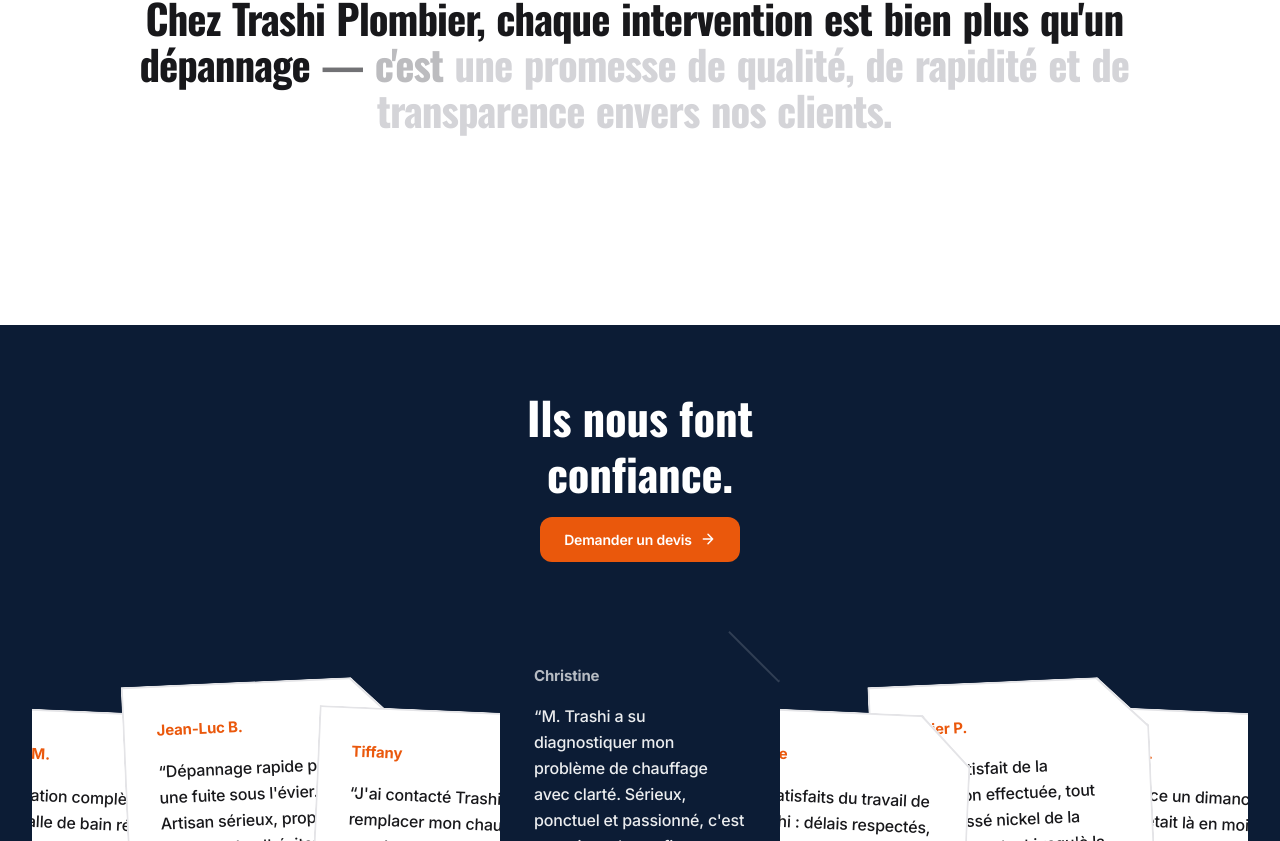
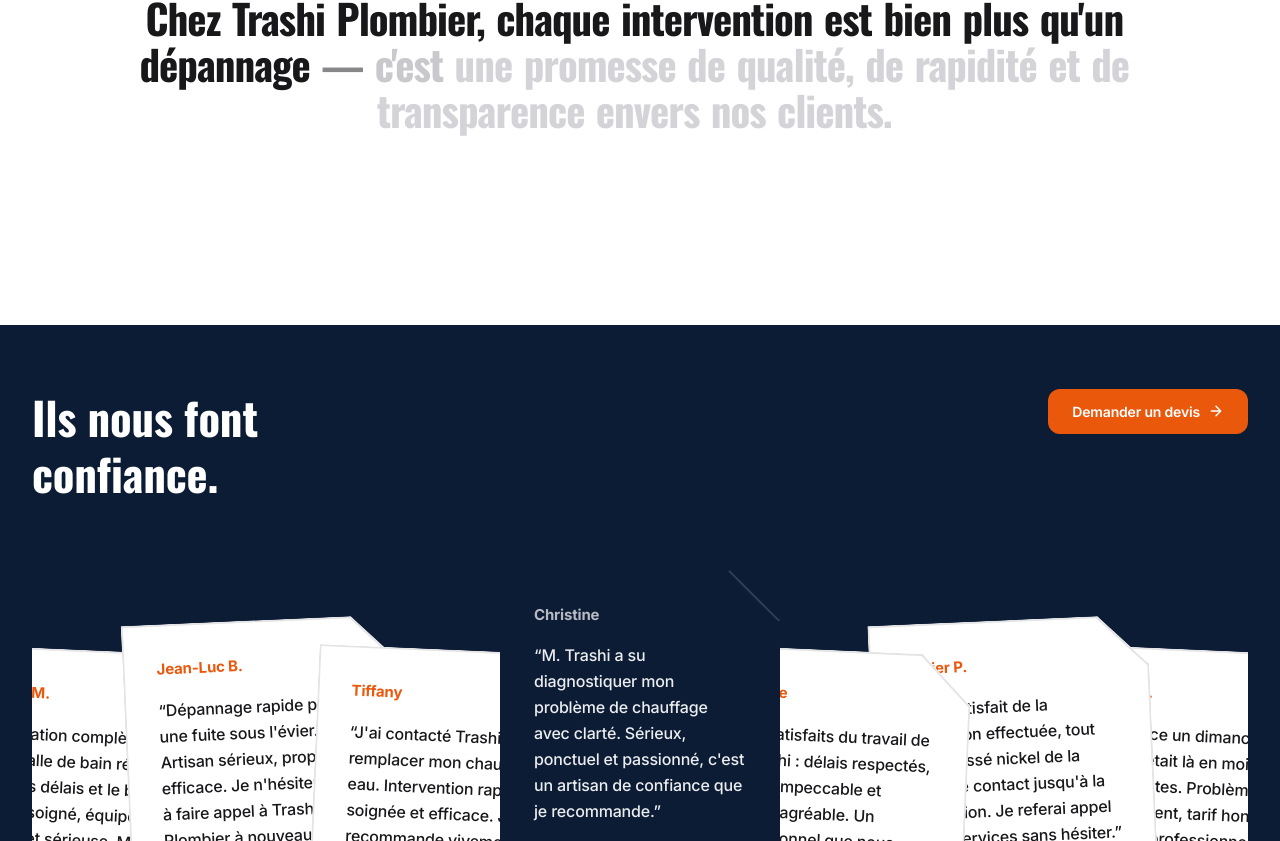
Before and after one commit to madebyaldo/trashi-plombier, a Next.js app: page / in a window 1280 px wide. Shown: the part 4196-5037 px from the top of the page. Built offline with nearby package versions, Linux system fonts and the light colour scheme.

Commit message:
revert testimonials heading to left-aligned

```diff
--- a/components/ui/stagger-testimonials.tsx
+++ b/components/ui/stagger-testimonials.tsx
@@ -76,7 +76,7 @@ export default function StaggerTestimonials() {
     <div className="max-w-[1440px] mx-auto px-6 lg:px-8">
 
       {/* Header */}
-      <div className="flex flex-col items-center text-center gap-4 mb-16">
+      <div className="flex flex-col md:flex-row md:items-center md:justify-between gap-4 mb-16">
         <h2
           className="font-heading font-black text-white leading-tight"
           style={{ fontSize: "clamp(1.8rem, 3.5vw, 3rem)" }}
@@ -85,7 +85,7 @@ export default function StaggerTestimonials() {
         </h2>
         <a
           href="/contact"
-          className="inline-flex items-center gap-2 text-[14px] font-semibold px-6 py-3 rounded-xl shrink-0 transition-opacity hover:opacity-90"
+          className="self-start inline-flex items-center gap-2 text-[14px] font-semibold px-6 py-3 rounded-xl shrink-0 transition-opacity hover:opacity-90"
           style={{ background: "#EA580C", color: "#ffffff" }}
         >
           Demander un devis
```
Lines whose indentation alone changed are shown as unchanged.
